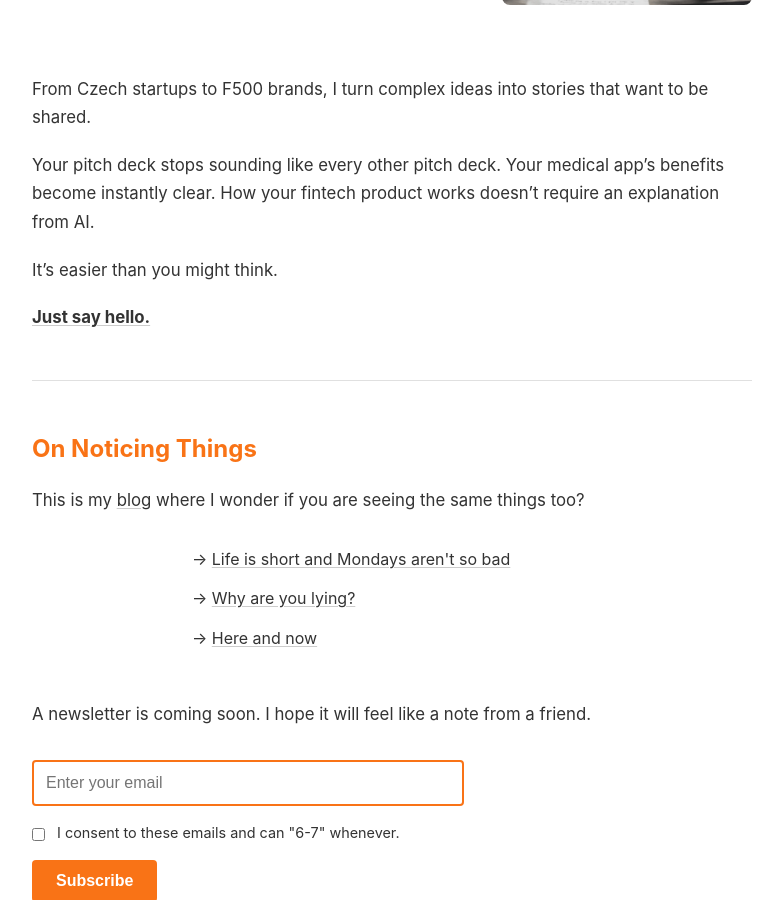
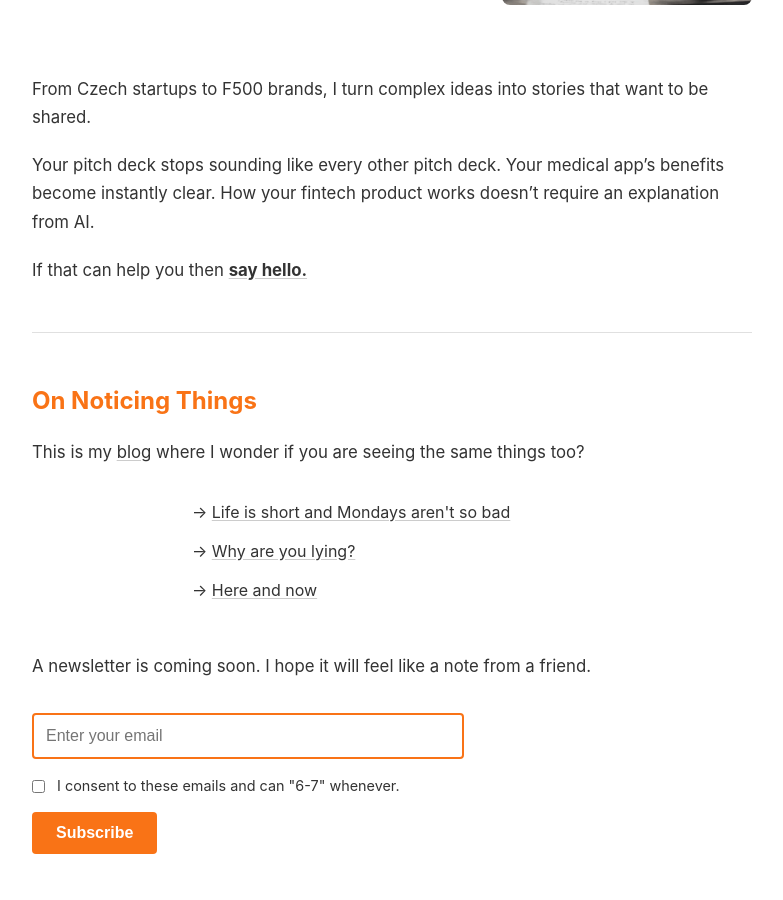
Before and after one commit to westleyovercash/westleyovercash.github.io, a Jekyll site: the page built from index.md, in a window 1280 px wide and 900 px high, scrolled down 387 px. Shown: the whole window, without its empty margins (248-1031 px from the left). Built offline with Jekyll 4.4.1, drawn with Linux system fonts in a browser that asks for light colours.

Commit message:
Update index.md

```diff
--- a/index.md
+++ b/index.md
@@ -16,9 +16,7 @@ From Czech startups to F500 brands, I turn complex ideas into stories that want
 
 Your pitch deck stops sounding like every other pitch deck. Your medical app's benefits become instantly clear. How your fintech product works doesn't require an explanation from AI.
 
-It's easier than you might think.
-
-**<a href="/contact">Just say hello.</a>**
+If that can help you then **<a href="/contact">say hello.</a>**
 
 <hr style="border: none; border-top: 1px solid #e0e0e0; margin: 3rem 0;">
 
```
